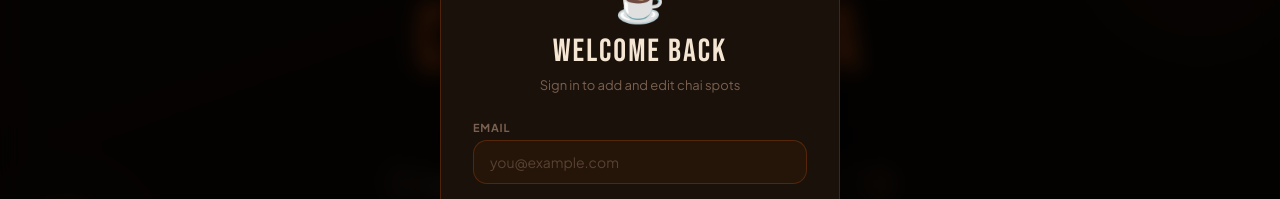
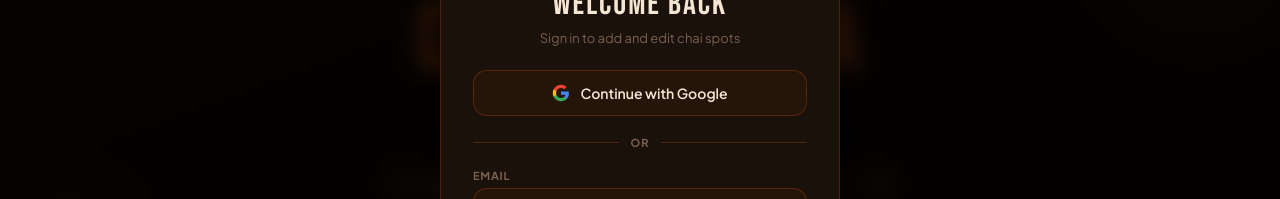
Before and after one commit to adithyankoonoth/chayaspot, a React (Create React App) app in the folder client/: page / in a window 1280 px wide. Both pictures are taken after typing "Sample" into the empty fields and a click on the button "Add spot". Shown: the part 229-428 px from the top of the page. Built offline with nearby package versions, Linux system fonts and the light colour scheme; no server answers; the database is empty.

Commit message:
Added signin with google

```diff
--- a/client/src/components/AuthModal.jsx
+++ b/client/src/components/AuthModal.jsx
@@ -1,11 +1,12 @@
 import { useState } from 'react';
-import { signIn, signUp } from '../lib/supabase';
+import { signIn, signUp, signInWithGoogle } from '../lib/supabase';
 import toast from 'react-hot-toast';
 import styles from './AuthModal.module.css';
 
 export default function AuthModal({ mode, onClose, onSwitch }) {
   const [form, setForm] = useState({ email: '', password: '', name: '' });
   const [loading, setLoading] = useState(false);
+  const [googleLoading, setGoogleLoading] = useState(false);
 
   const handleSubmit = async (e) => {
     e.preventDefault();
@@ -20,6 +21,12 @@
       else { toast.success('Account created! Check your email to confirm.'); onClose(); }
     }
     setLoading(false);
+  };
+
+  const handleGoogle = async () => {
+    setGoogleLoading(true);
+    const { error } = await signInWithGoogle();
+    if (error) { toast.error(error.message); setGoogleLoading(false); }
   };
 
   return (
@@ -37,6 +44,27 @@
               ? 'Sign in to add and edit chai spots'
               : 'Create an account to contribute spots'}
           </p>
+        </div>
+
+        <button
+          type="button"
+          onClick={handleGoogle}
+          disabled={googleLoading}
+          className={styles.googleBtn}
+        >
+          <svg width="18" height="18" viewBox="0 0 24 24">
+            <path fill="#4285F4" d="M22.56 12.25c0-.78-.07-1.53-.2-2.25H12v4.26h5.92c-.26 1.37-1.04 2.53-2.21 3.31v2.77h3.57c2.08-1.92 3.28-4.74 3.28-8.09z"/>
+            <path fill="#34A853" d="M12 23c2.97 0 5.46-.98 7.28-2.66l-3.57-2.77c-.98.66-2.23 1.06-3.71 1.06-2.86 0-5.29-1.93-6.16-4.53H2.18v2.84C3.99 20.53 7.7 23 12 23z"/>
+            <path fill="#FBBC05" d="M5.84 14.09c-.22-.66-.35-1.36-.35-2.09s.13-1.43.35-2.09V7.07H2.18C1.43 8.55 1 10.22 1 12s.43 3.45 1.18 4.93l3.66-2.84z"/>
+            <path fill="#EA4335" d="M12 5.38c1.62 0 3.06.56 4.21 1.64l3.15-3.15C17.45 2.09 14.97 1 12 1 7.7 1 3.99 3.47 2.18 7.07l3.66 2.84c.87-2.6 3.3-4.53 6.16-4.53z"/>
+          </svg>
+          {googleLoading ? 'Redirecting...' : 'Continue with Google'}
+        </button>
+
+        <div className={styles.divider}>
+          <div className={styles.dividerLine} />
+          <span className={styles.dividerText}>or</span>
+          <div className={styles.dividerLine} />
         </div>
 
         <form onSubmit={handleSubmit} className={styles.form}>
--- a/client/src/components/AuthModal.module.css
+++ b/client/src/components/AuthModal.module.css
@@ -45,11 +45,12 @@
   align-items: center;
   justify-content: center;
   transition: var(--transition);
+  cursor: pointer;
 }
 
 .close:hover { background: var(--orange-pale); color: var(--brown); }
 
-.header { text-align: center; margin-bottom: 28px; }
+.header { text-align: center; margin-bottom: 24px; }
 .icon { font-size: 40px; margin-bottom: 12px; line-height: 1; }
 
 .title {
@@ -62,6 +63,53 @@
 }
 
 .sub { font-size: 13px; color: var(--muted); }
+
+.googleBtn {
+  width: 100%;
+  background: var(--cream3);
+  border: 1px solid var(--border2);
+  border-radius: var(--radius-md);
+  padding: 13px 16px;
+  display: flex;
+  align-items: center;
+  justify-content: center;
+  gap: 10px;
+  font-size: 14px;
+  font-weight: 600;
+  color: var(--brown);
+  font-family: var(--font-body);
+  cursor: pointer;
+  transition: var(--transition);
+  margin-bottom: 4px;
+}
+
+.googleBtn:hover:not(:disabled) {
+  border-color: var(--orange);
+  background: var(--orange-pale);
+}
+
+.googleBtn:disabled { opacity: 0.6; cursor: not-allowed; }
+
+.divider {
+  display: flex;
+  align-items: center;
+  gap: 12px;
+  margin: 20px 0;
+}
+
+.dividerLine {
+  flex: 1;
+  height: 1px;
+  background: var(--border2);
+}
+
+.dividerText {
+  font-size: 11px;
+  font-weight: 700;
+  color: var(--muted);
+  letter-spacing: 1px;
+  text-transform: uppercase;
+}
 
 .form { display: flex; flex-direction: column; gap: 16px; }
 .field { display: flex; flex-direction: column; gap: 6px; }
@@ -99,6 +147,8 @@
   margin-top: 4px;
   transition: var(--transition);
   box-shadow: 0 4px 16px rgba(212, 82, 15, 0.3);
+  cursor: pointer;
+  font-family: var(--font-body);
 }
 
 .submit:hover:not(:disabled) { background: var(--orange-hover); transform: translateY(-1px); }
```
Also changed, not shown: client/src/lib/supabase.js.
